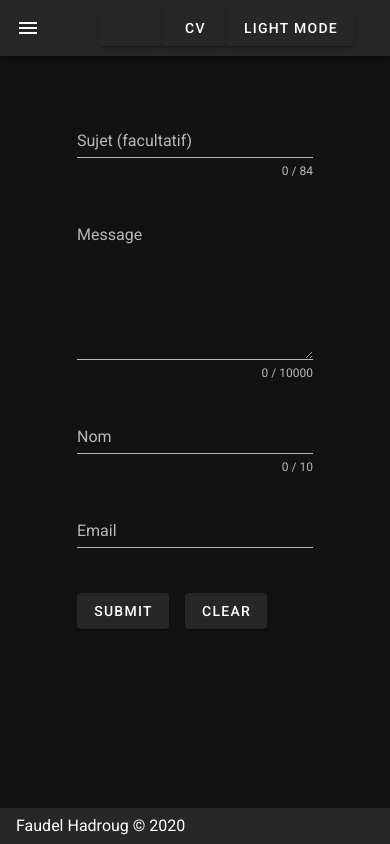
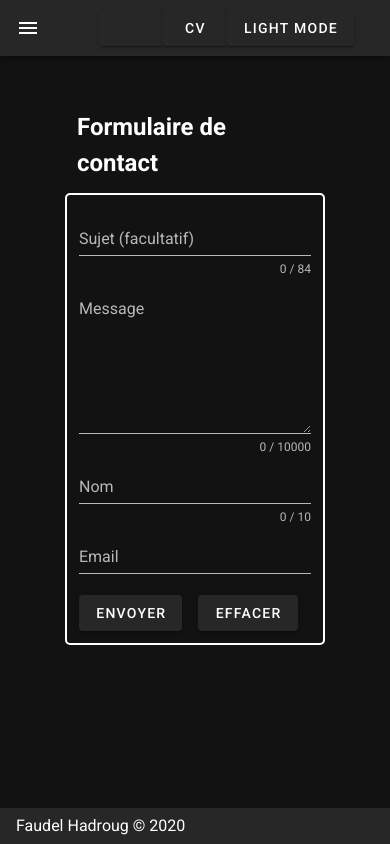
Before and after one commit to Faudelhadroug/portfolio, a Nuxt app in the folder client/: page /contact in a window 390 px wide. Built offline with nearby package versions, Linux system fonts and the light colour scheme.

Commit message:
card with border + responsive

```diff
--- a/client/components/Contact/Form.vue
+++ b/client/components/Contact/Form.vue
@@ -4,6 +4,18 @@
       <v-row>
         <v-col cols="2"></v-col>
         <v-col cols="8">
+          <h2>Formulaire de contact</h2>
+        </v-col>
+        <v-col cols="2"></v-col>
+      </v-row>
+      <v-row>
+        <v-col cols="2"></v-col>
+        <v-col
+          v-if="this.$vuetify.theme.dark"
+          class="card"
+          :style="cardStyle"
+          cols="8"
+        >
           <v-text-field
             v-model="sujet"
             :counter="84"
@@ -12,12 +24,6 @@
             @input="$v.sujet.$touch()"
             @blur="$v.sujet.$touch()"
           ></v-text-field>
-        </v-col>
-        <v-col cols="2"></v-col>
-      </v-row>
-      <v-row>
-        <v-col cols="2"></v-col>
-        <v-col cols="8">
           <v-textarea
             v-model="message"
             :error-messages="messageErrors"
@@ -28,12 +34,6 @@
             @input="$v.message.$touch()"
             @blur="$v.message.$touch()"
           ></v-textarea>
-        </v-col>
-        <v-col cols="2"></v-col>
-      </v-row>
-      <v-row>
-        <v-col cols="2"></v-col>
-        <v-col cols="8">
           <v-text-field
             v-model="name"
             :error-messages="nameErrors"
@@ -44,12 +44,6 @@
             @input="$v.name.$touch()"
             @blur="$v.name.$touch()"
           ></v-text-field>
-        </v-col>
-        <v-col cols="2"></v-col>
-      </v-row>
-      <v-row>
-        <v-col cols="2"></v-col>
-        <v-col cols="8">
           <v-text-field
             v-model="email"
             :error-messages="emailErrors"
@@ -59,19 +53,59 @@
             @input="$v.email.$touch()"
             @blur="$v.email.$touch()"
           ></v-text-field>
-        </v-col>
-        <v-col cols="2"></v-col>
-      </v-row>
-      <v-row>
-        <v-col cols="2"></v-col>
-        <v-col cols="8">
           <v-btn
             :loading="loading"
             :class="{ 'mr-4': true, error: submitErrorClass }"
             @click="submit"
-            >submit</v-btn
+            >Envoyer</v-btn
           >
-          <v-btn @click="clear">clear</v-btn>
+          <v-btn @click="clear">Effacer</v-btn>
+        </v-col>
+        <v-col v-else class="card" :style="cardStyleLight" cols="8">
+          <v-text-field
+            v-model="sujet"
+            :counter="84"
+            name="sujet"
+            label="Sujet (facultatif)"
+            @input="$v.sujet.$touch()"
+            @blur="$v.sujet.$touch()"
+          ></v-text-field>
+          <v-textarea
+            v-model="message"
+            :error-messages="messageErrors"
+            :counter="10000"
+            name="message"
+            label="Message"
+            required
+            @input="$v.message.$touch()"
+            @blur="$v.message.$touch()"
+          ></v-textarea>
+          <v-text-field
+            v-model="name"
+            :error-messages="nameErrors"
+            :counter="10"
+            name="name"
+            label="Nom"
+            required
+            @input="$v.name.$touch()"
+            @blur="$v.name.$touch()"
+          ></v-text-field>
+          <v-text-field
+            v-model="email"
+            :error-messages="emailErrors"
+            name="email"
+            label="Email"
+            required
+            @input="$v.email.$touch()"
+            @blur="$v.email.$touch()"
+          ></v-text-field>
+          <v-btn
+            :loading="loading"
+            :class="{ 'mr-4': true, error: submitErrorClass }"
+            @click="submit"
+            >Envoyer</v-btn
+          >
+          <v-btn @click="clear">Effacer</v-btn>
         </v-col>
         <v-col cols="2"></v-col>
       </v-row>
@@ -114,6 +148,14 @@ export default {
     loading: false,
     success: false,
     error: false,
+    cardStyle: {
+      border: '2px solid white',
+      borderRadius: '5px',
+    },
+    cardStyleLight: {
+      border: '2px solid black',
+      borderRadius: '5px',
+    },
   }),
 
   computed: {
@@ -121,7 +163,7 @@ export default {
       const errors = []
       if (!this.$v.name.$dirty) return errors
       !this.$v.name.maxLength &&
-        errors.push('Name must be at most 10 characters long')
+        errors.push('Votre nom ne peut pas contenir plus de 42 caractères')
       !this.$v.name.required &&
         errors.push("J'ai besoin de votre nom pour savoir qui recontacter.")
       return errors
@@ -129,10 +171,10 @@ export default {
     emailErrors() {
       const errors = []
       if (!this.$v.email.$dirty) return errors
-      !this.$v.email.email && errors.push('Must be valid e-mail')
+      !this.$v.email.email && errors.push("Votre email n'est pas valide")
       !this.$v.email.required &&
         errors.push(
-          'Veuillez entrée votre adresse email afin que je puisse vous recontacter'
+          'Veuillez entrer votre adresse email afin que je puisse vous recontacter'
         )
       return errors
     },
@@ -209,6 +251,9 @@ export default {
 </script>
 
 <style lang="scss" scoped>
+.card {
+  height: 100% !important;
+}
 @media (max-width: 959px) {
   .form {
     margin-top: 10%;
--- a/client/components/Home/Home.vue
+++ b/client/components/Home/Home.vue
@@ -1,13 +1,31 @@
 <template>
   <div>
-    <!-- <div class="dev">{{ typeDevice }}</div> -->
     <v-container>
-      <v-row>
+      <v-row class="mb-10">
+        <v-col cols="1"></v-col>
         <v-col id="col--presentation" cols="12" md="6">
-          <Presentation />
+          <v-card
+            v-if="this.$vuetify.theme.dark"
+            class="card"
+            :style="cardStyle"
+          >
+            <Presentation />
+          </v-card>
+          <v-card v-else class="card" :style="cardStyleLight">
+            <Presentation />
+          </v-card>
         </v-col>
         <v-col id="col--preference" cols="12" md="4">
-          <Preference />
+          <v-card
+            v-if="this.$vuetify.theme.dark"
+            class="card"
+            :style="cardStyle"
+          >
+            <Preference />
+          </v-card>
+          <v-card v-else class="card" :style="cardStyleLight">
+            <Preference />
+          </v-card>
         </v-col>
       </v-row>
     </v-container>
@@ -21,6 +39,14 @@ export default {
       errorAlertDevice: false,
       first: 'first',
       typeDevice: '',
+      cardStyle: {
+        border: '2px solid white',
+        borderRadius: '5px',
+      },
+      cardStyleLight: {
+        border: '2px solid black',
+        borderRadius: '5px',
+      },
     }
   },
   created() {
@@ -60,7 +86,9 @@ export default {
   z-index: 999;
   font-size: 50px;
 }
-
+.card {
+  height: 100% !important;
+}
 #col--preference {
   font-size: 3vw;
 }
--- a/client/components/Home/Preference.vue
+++ b/client/components/Home/Preference.vue
@@ -21,18 +21,19 @@
         <v-col cols="1"></v-col>
       </v-row>
       <v-row>
-        <v-col cols="6">
+        <v-col cols="1"></v-col>
+        <v-col cols="5">
           <v-img class="img3 home--quatro" :src="react" alt="react logo" />
         </v-col>
-        <v-col cols="6">
+        <v-col cols="5">
           <v-img class="img home--quatro" :src="nodejs" alt="nodejs logo" />
         </v-col>
+        <v-col cols="1"></v-col>
       </v-row>
       <v-row v-if="visible">
         <v-col cols="2"></v-col>
-        <v-col class="text-center home--seis mt-10" cols="8">
+        <v-col class="text-center home--seis mt-13 pb-4" cols="8">
           <v-btn
-            class="mb-10"
             :color="colorBtn"
             dark
             large
--- a/client/components/Home/Presentation.vue
+++ b/client/components/Home/Presentation.vue
@@ -78,6 +78,9 @@ export default {
 }
 </script>
 <style scoped>
+.card {
+  width: 800px;
+}
 .col--presentation--h3 {
   font-size: 3vw !important;
 }
--- a/client/nuxt.config.js
+++ b/client/nuxt.config.js
@@ -89,6 +89,7 @@ export default {
           btnCallHover: colors.deepPurple.darken3,
           btnCall2: colors.blue.lighten1,
           btnCallHover2: colors.deepPurple.darken3,
+          white: colors.dark,
         },
       },
     },
```
